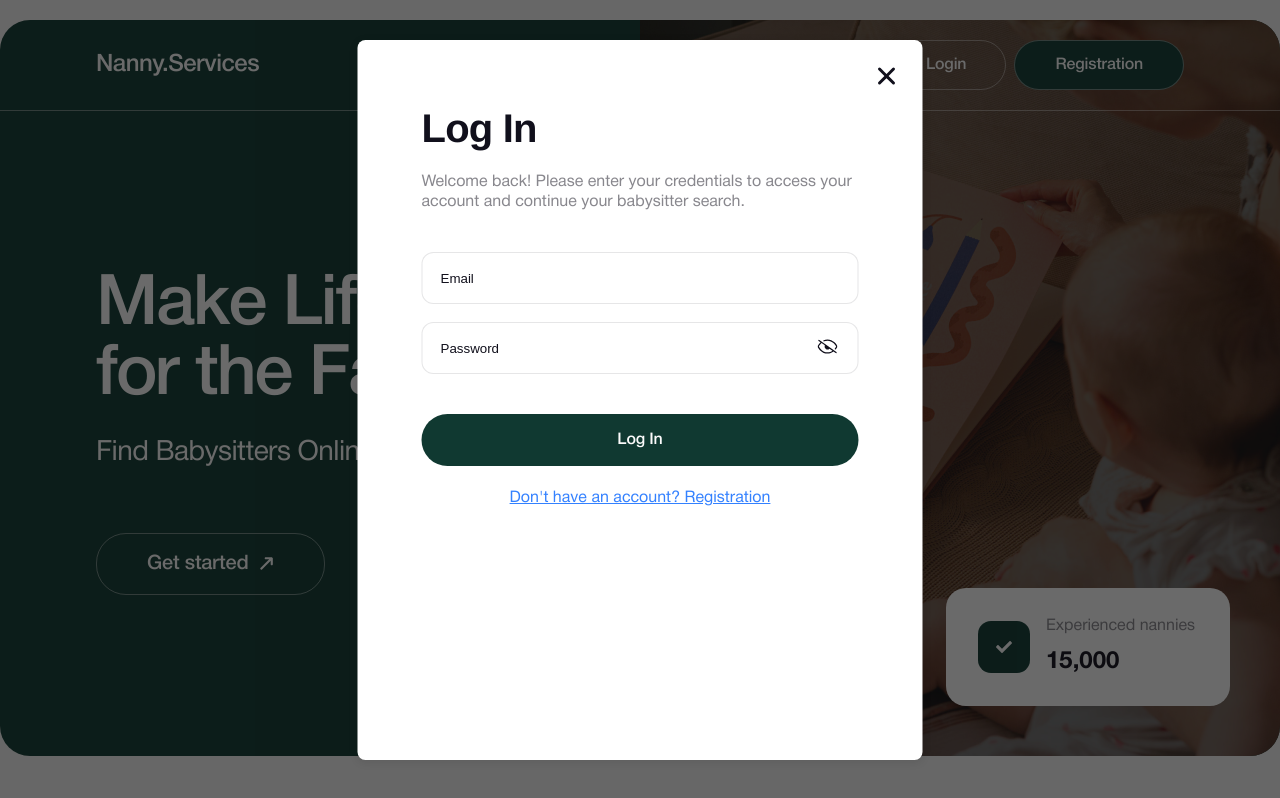
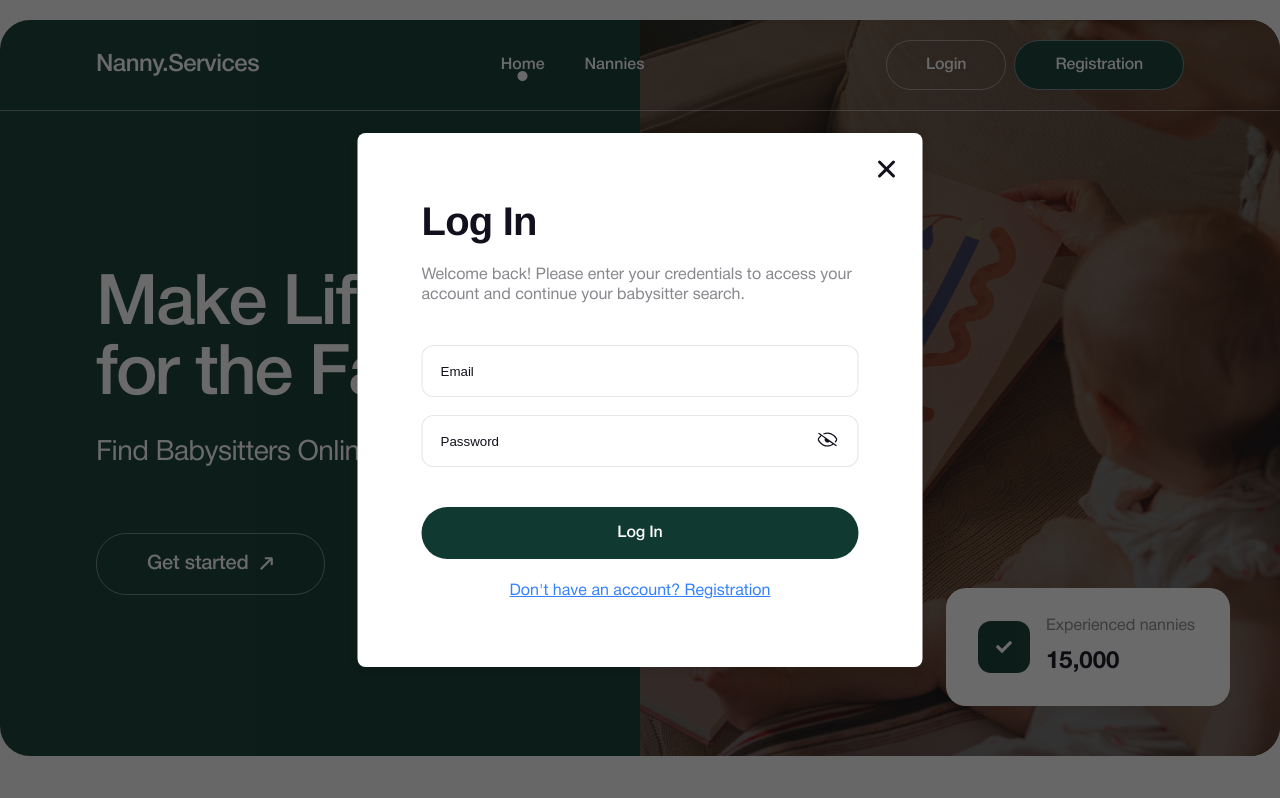
Before and after one commit to Step004/nanny-services-app, a React (Vite) app: page / in a window 1280 px wide. Both pictures are taken after a click on the button "Login". Built offline with nearby package versions, Linux system fonts and the light colour scheme; no server answers; the database is empty.

Commit message:
corect modal windows

```diff
--- a/src/components/AppointmentModalWindow/AppointmentModalWindow.module.css
+++ b/src/components/AppointmentModalWindow/AppointmentModalWindow.module.css
@@ -11,7 +11,8 @@
     border-radius: 30px;
     z-index: 1000;
     box-sizing: border-box;
-    height: 90%;
+    height: auto;
+    max-height: 90%;
     overflow-y: auto;
     scrollbar-width: none;
     -ms-overflow-style: none;
--- a/src/components/LogInModalWindow/LogInModalWindow.module.css
+++ b/src/components/LogInModalWindow/LogInModalWindow.module.css
@@ -12,7 +12,8 @@
     z-index: 1000;
     box-sizing: border-box;
 
-    height: 90%;
+    height: auto;
+    max-height: 90%;
     overflow-y: auto;
     scrollbar-width: none;
     -ms-overflow-style: none;
--- a/src/components/Nannie/Nannie.module.css
+++ b/src/components/Nannie/Nannie.module.css
@@ -8,7 +8,6 @@
     box-sizing: border-box;
     display: flex;
     gap: 24px;
-    border: 1px solid #11101c;
 }
 
 .nannieCardInf {
@@ -146,12 +145,6 @@
     color: #11101c;
     text-align: center;
 }
-
-/* .local {
-    display: flex;
-    flex-direction: row;
-    align-items: start;
-} */
 
 .starRating {
     fill: #ffc531;
@@ -297,7 +290,7 @@
     }
 }
 
-@media screen and (max-width: 375px) {
+@media screen and (max-width: 400px) {
     .nannieCard {
         flex-direction: column;
         align-items: center;
--- a/src/components/RegisterModalWindow/RegisterModalWindow.module.css
+++ b/src/components/RegisterModalWindow/RegisterModalWindow.module.css
@@ -12,7 +12,8 @@
     z-index: 1000;
     box-sizing: border-box;
 
-    height: 90%;
+    height: auto;
+    max-height: 90%;
     overflow-y: auto;
     scrollbar-width: none;
     -ms-overflow-style: none;
@@ -128,9 +129,10 @@
 }
 
 @media screen and (max-width: 500px) {
-    .window{
+    .window {
         padding: 24px;
     }
+
     .logInText {
         font-size: 30px;
     }
```
